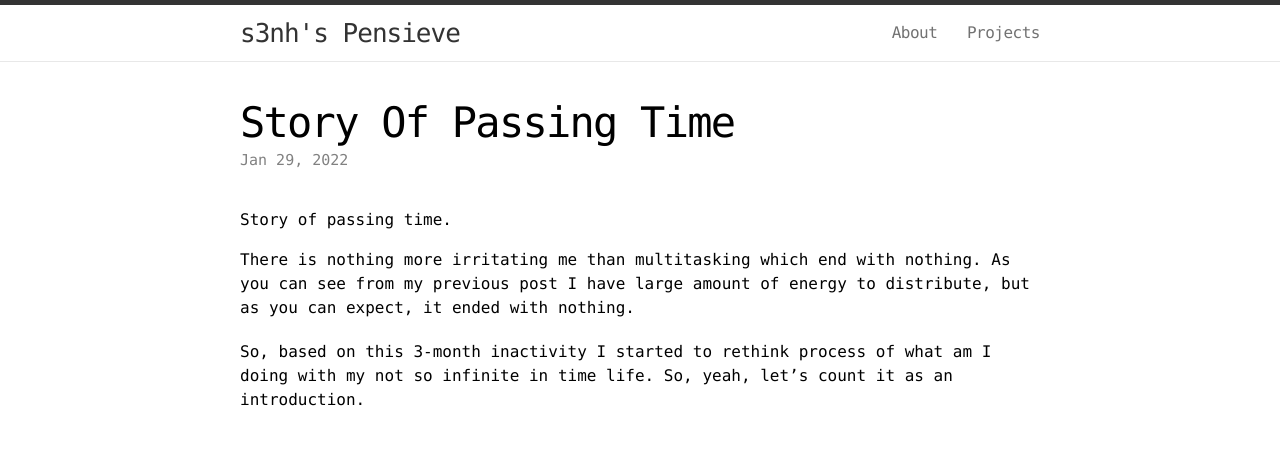
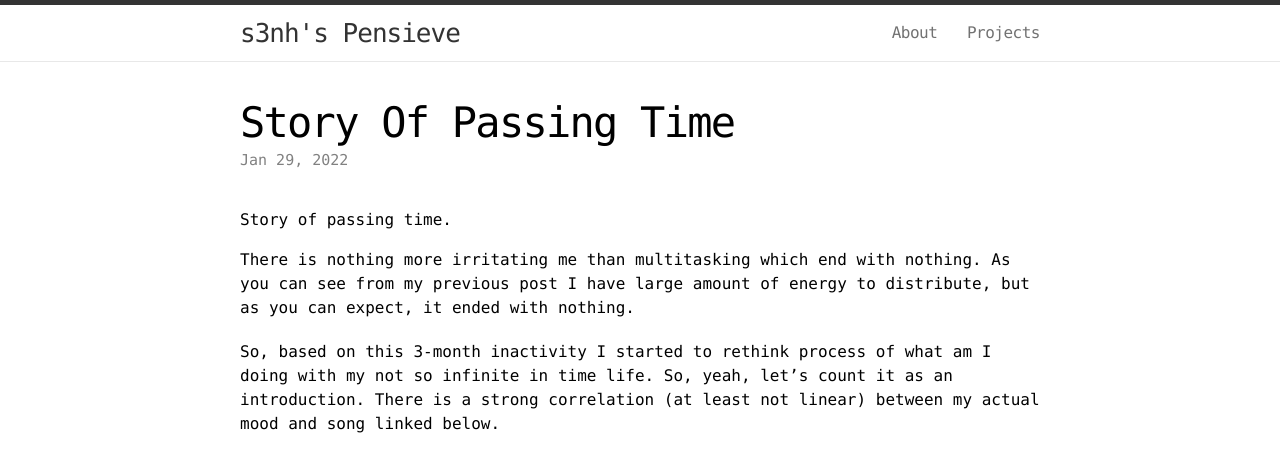
Before and after one commit to s3nh/s3nh.github.io, a Jekyll site: the page built from _posts/2022-01-29-story-of-passing-time.md, in a window 1280 px wide, cut to the strip 0-452 px from the top of the page. Built offline with Jekyll 4.4.1, drawn with Linux system fonts in a browser that asks for light colours; our own code applies the rules of GitHub Pages for plain Markdown files; Markdown is read by kramdown in place of the engine named in the settings; some of the changed text lies outside the part shown.

Commit message:
Resolve issues

```diff
--- a/_posts/2022-01-29-story-of-passing-time.md
+++ b/_posts/2022-01-29-story-of-passing-time.md
@@ -4,4 +4,11 @@
 As you can see from my previous post I have large amount of energy to distribute, but as you can expect, it ended with  nothing.
 
 So, based on this 3-month inactivity I started to rethink process of what am I doing with my not so infinite in time life. So, yeah, let's count it as an introduction.
+There is a strong correlation (at least not linear) between my actual mood and song linked below.
+
 <iframe src="https://open.spotify.com/embed/track/4AQwwsz0ztRx4YKNb1GdBB?utm_source=generator" width="100%" height="380" frameBorder="0" allowfullscreen="" allow="autoplay; clipboard-write; encrypted-media; fullscreen; picture-in-picture"></iframe>
+This story is not actually creation which is constructively rethought, it is not
+ diligently planned and fit into some kinds of norm. As assumed in my earlier
+writings, it is just a bunch of thoughts that comes to my mind, which I am too scared to share IRL but want to let them fly.
+
+I always though that in all that complexity and
```
